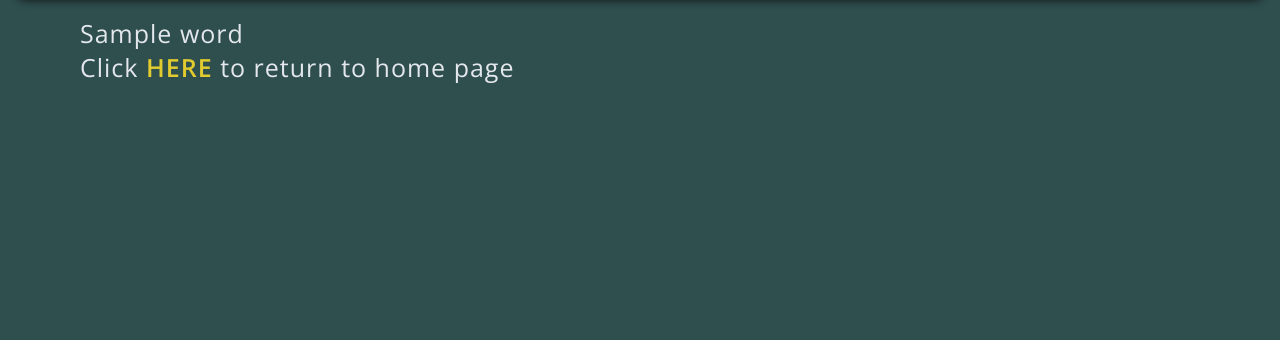
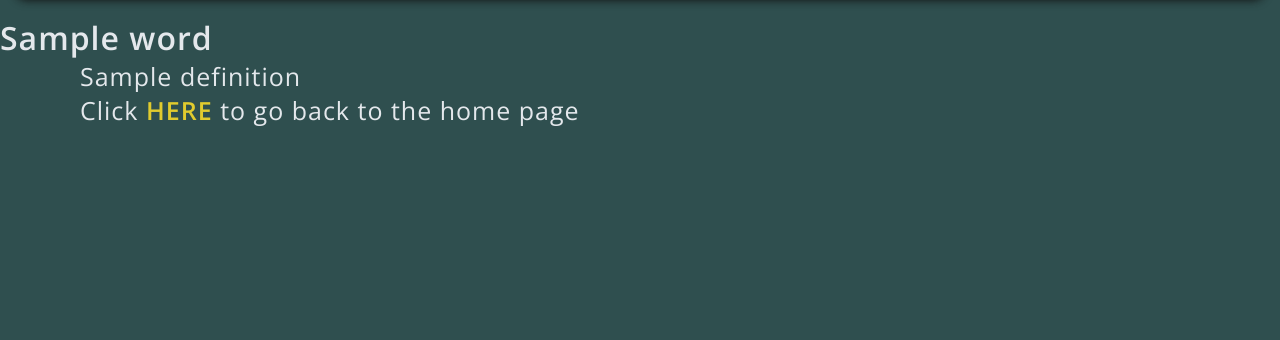
Before and after one commit to xxyrnn/dictionary, a Flask app: template templates/definition.html in a window 1280 px wide. Shown: the part 117-457 px from the top of the page. Run offline with Flask 3, Linux system fonts and the light colour scheme; the template is opened without the code that fills it: most values are stand-ins (such as "Sample title", 1, 10 or a date in 2020); some web fonts are replaced.

Commit message:
added variable for definition

```diff
--- a/templates/definition.html
+++ b/templates/definition.html
@@ -4,10 +4,11 @@
 
 {% block main %}
     <div class="definition">
-        <p>{{ word }}</p>
+        <h1 class="word">{{ word|capitalize }}</h1>
+        <p class="definition">{{ definition }}</p>
     </div>
 
     <div class="go-back">
-        <p>Click <a href="/">HERE</a> to return to home page</p>
+        <p>Click <a href="/">HERE</a> to go back to the home page</p>
     </div>
 {% endblock %}
```
